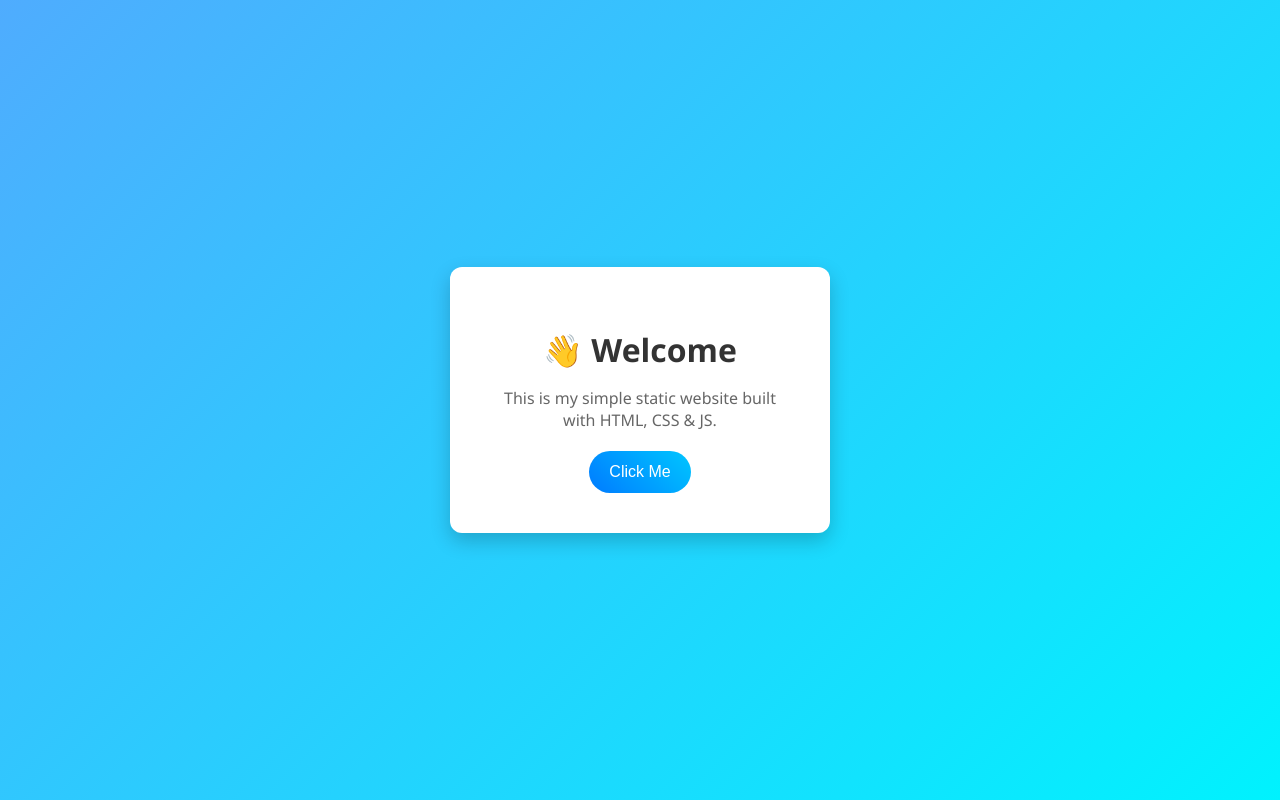
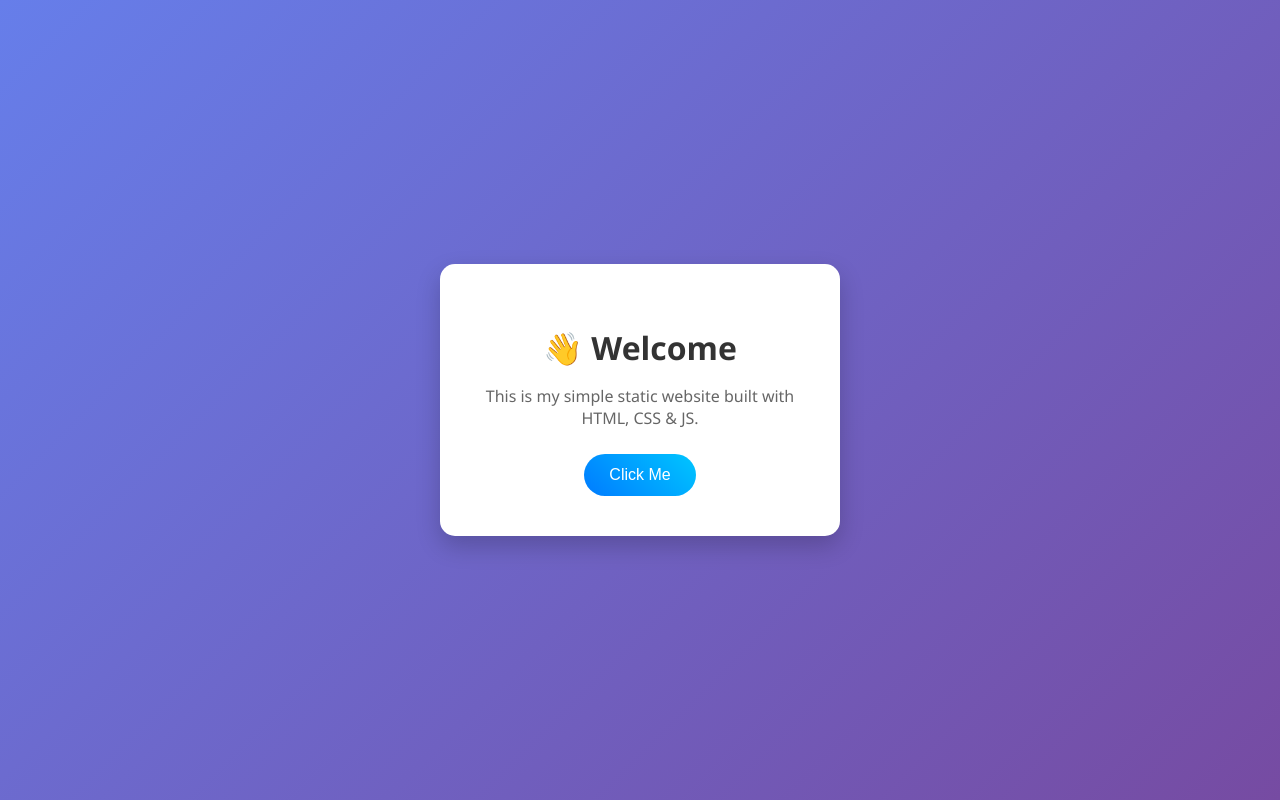
Before and after one commit to RagulSubramaniam3103/ragul-dev-site, a plain HTML site: page index.html in a window 1280 px wide. Drawn offline with Linux system fonts and the light colour scheme.

Commit message:
Update style.css

```diff
--- a/style.css
+++ b/style.css
@@ -1,49 +1,55 @@
 body {
     margin: 0;
     font-family: 'Segoe UI', Arial, sans-serif;
-    background: linear-gradient(135deg, #4facfe, #00f2fe);
+    background: linear-gradient(135deg, #667eea, #764ba2);
     height: 100vh;
     display: flex;
     justify-content: center;
     align-items: center;
 }
 
-/* Card container */
+/* Center container */
 .container {
+    display: flex;
+    justify-content: center;
+    align-items: center;
+}
+
+/* Card design */
+.card {
     background: white;
     padding: 40px;
-    border-radius: 12px;
-    box-shadow: 0 8px 20px rgba(0, 0, 0, 0.2);
+    border-radius: 15px;
     text-align: center;
-    width: 300px;
+    width: 320px;
+    box-shadow: 0 10px 25px rgba(0,0,0,0.2);
 }
 
-/* Title */
+/* Heading */
 h1 {
+    margin-bottom: 10px;
     color: #333;
-    margin-bottom: 10px;
 }
 
 /* Paragraph */
 p {
     color: #666;
-    margin-bottom: 20px;
+    margin-bottom: 25px;
 }
 
 /* Button */
 button {
-    padding: 12px 20px;
+    padding: 12px 25px;
+    border: none;
+    border-radius: 30px;
     background: linear-gradient(45deg, #007bff, #00c6ff);
     color: white;
-    border: none;
-    border-radius: 25px;
     font-size: 16px;
     cursor: pointer;
-    transition: 0.3s ease;
+    transition: 0.3s;
 }
 
-/* Hover effect */
 button:hover {
-    transform: scale(1.05);
-    box-shadow: 0 5px 15px rgba(0,0,0,0.3);
+    transform: scale(1.08);
+    box-shadow: 0 6px 15px rgba(0,0,0,0.3);
 }
```
